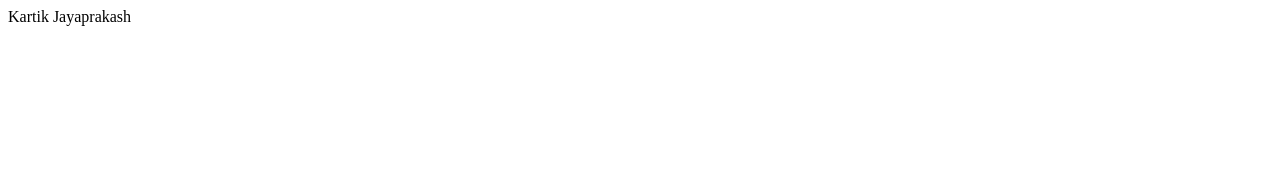
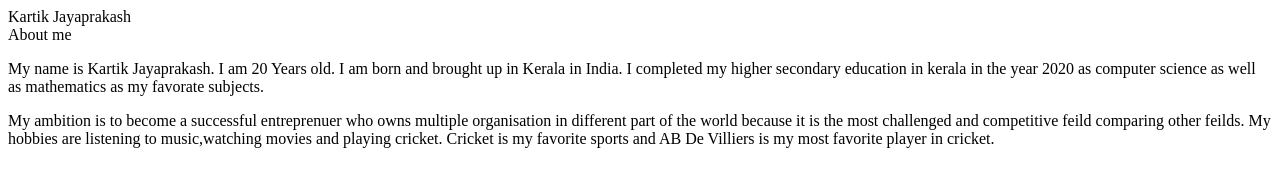
Before and after one commit to KartikJayaprakash/KartikJayaprakash.github.io, a plain HTML site: page index.html in a window 1280 px wide. Drawn offline with Linux system fonts and the light colour scheme.

Commit message:
html-assignment

```diff
--- a/index.html
+++ b/index.html
@@ -1 +1,16 @@
-Kartik Jayaprakash
+<!DOCTYPE html>
+<html>
+    <head>
+        Kartik Jayaprakash<br>
+    </head>
+     <title>html-assignment</title>
+     <head2>
+        About me
+     </head2>
+     <p>
+        My name is Kartik Jayaprakash. I am 20 Years old. I am born and brought up in Kerala in India. I completed my higher secondary education in kerala in the year 2020 as computer science as well as mathematics as my favorate subjects.
+     </p>
+     <p>
+        My ambition is to become a successful entreprenuer who owns multiple organisation in different part of the world because it is the most challenged and competitive feild comparing other feilds. My hobbies are listening to music,watching movies and playing cricket. Cricket is my favorite sports and AB De Villiers is my most favorite player in cricket.
+     </p>
+</html>
```
